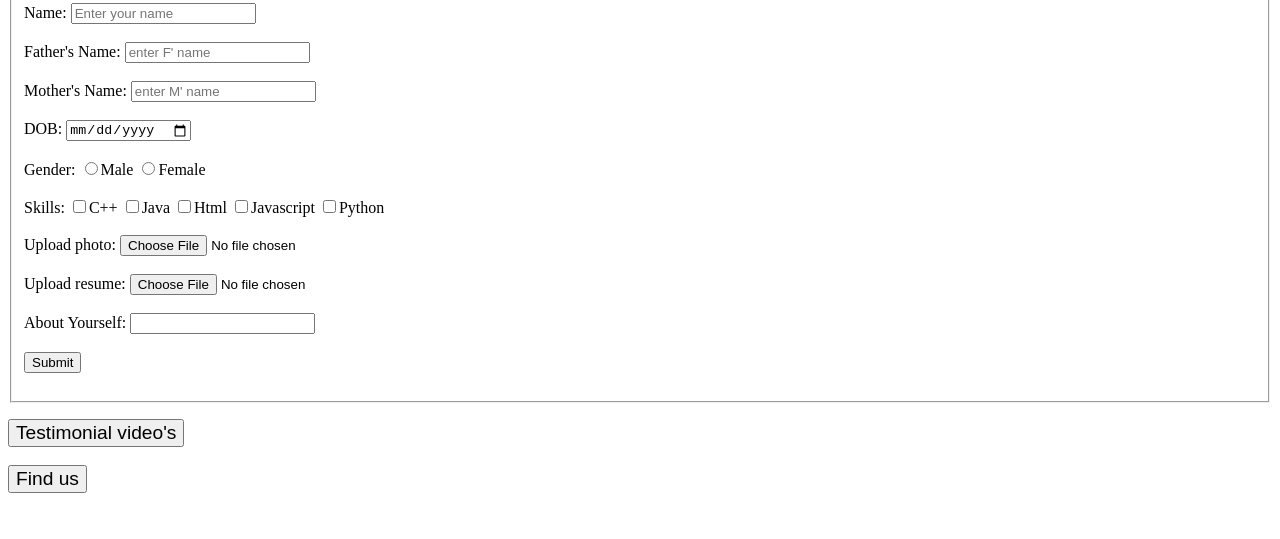
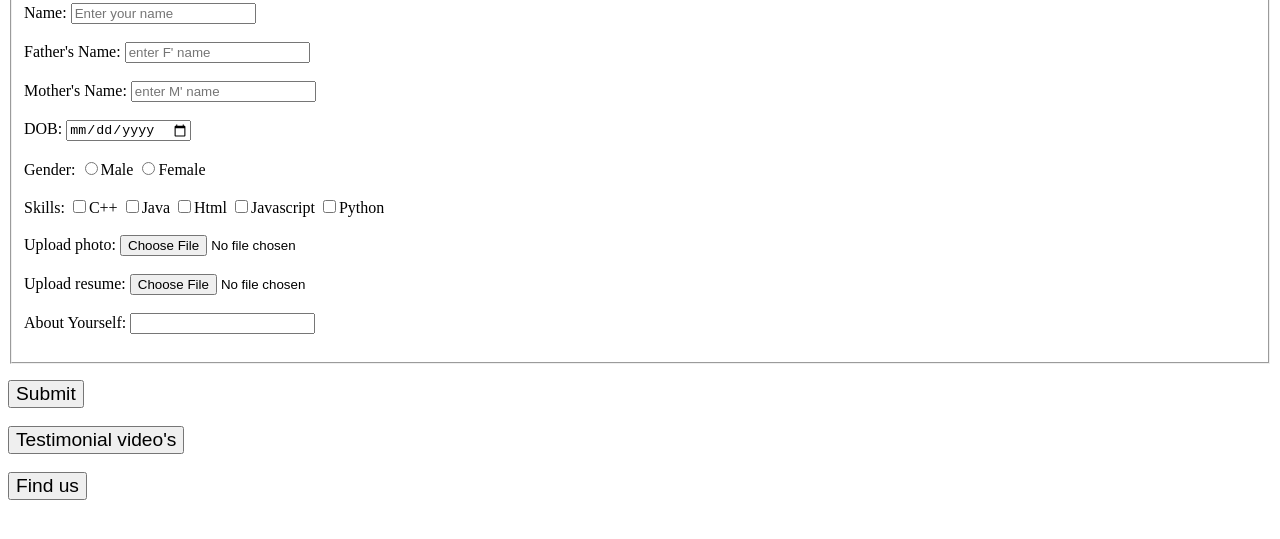
Before and after one commit to VishrutPathak/Coding-Thinker-Registration-Form, a plain HTML site: page index.html in a window 1280 px wide. Shown: the part 87-626 px from the top of the page. Drawn offline with Linux system fonts and the light colour scheme.

Commit message:
Update index.html
Updated code

```diff
--- a/index.html
+++ b/index.html
@@ -21,10 +21,11 @@
             Upload photo: <input type="file"><br><br>
             Upload resume: <input type="file"><br><br>
             About Yourself: <input type="text"><br><br>
-           <input type="Submit"><br><br>
            </fieldset></form>
+            <a href="PaymentPage.html">
+          <button style="font-size: larger;">Submit</button></a><br><br>
+
          <a href="Testimonial.html">
-
          <button style="font-size: larger;">Testimonial video's</button>
         </a>
        <br><br>
```
Lines whose indentation alone changed are shown as unchanged.
